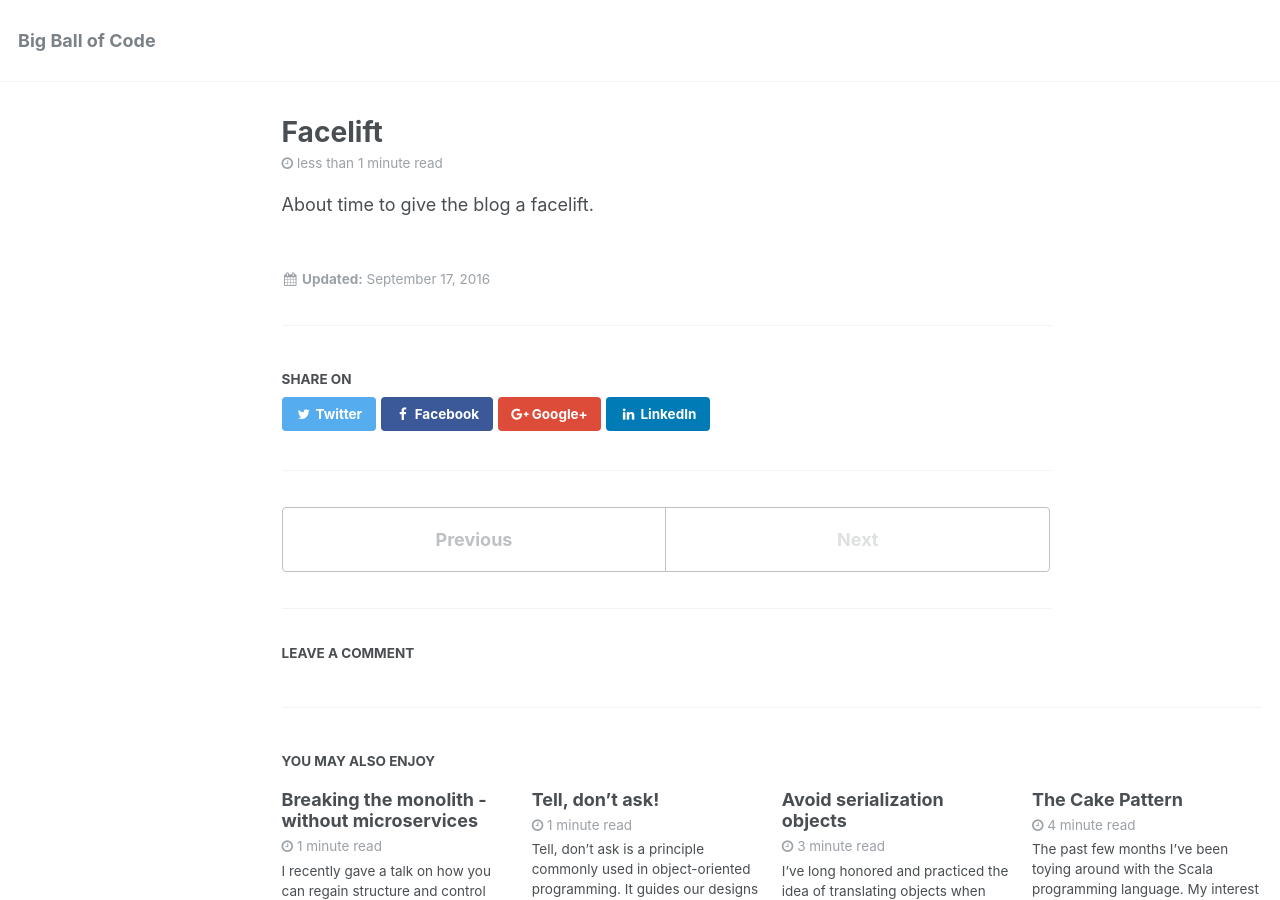
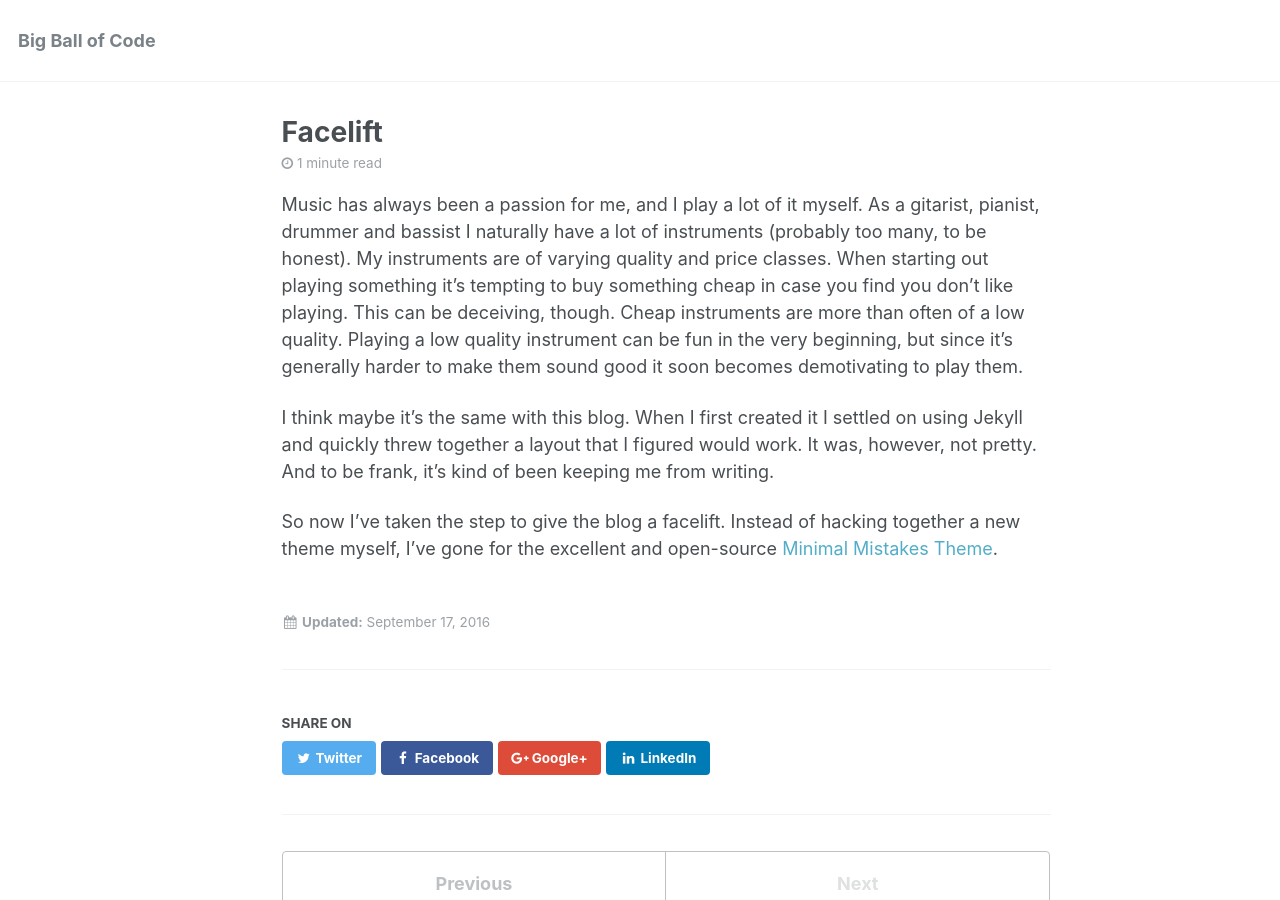
Before and after one commit to tpresthus/tpresthus.github.io, a Jekyll site: the page built from _posts/2016-09-17-facelift.markdown, in a window 1280 px wide and 900 px high. Built offline with Jekyll 4.4.1, drawn with Linux system fonts in a browser that asks for light colours; comment, search, counter and statistics services are not loaded.

Commit message:
Wrote a better Facelift post

```diff
--- a/_posts/2016-09-17-facelift.markdown
+++ b/_posts/2016-09-17-facelift.markdown
@@ -4,4 +4,8 @@ date:   2016-09-17 12:00:00
 categories: blog
 ---
 
-About time to give the blog a facelift.
+Music has always been a passion for me, and I play a lot of it myself. As a gitarist, pianist, drummer and bassist I naturally have a lot of instruments (probably too many, to be honest). My instruments are of varying quality and price classes. When starting out playing something it's tempting to buy something cheap in case you find you don't like playing. This can be deceiving, though. Cheap instruments are more than often of a low quality. Playing a low quality instrument can be fun in the very beginning, but since it's generally harder to make them sound good it soon becomes demotivating to play them.
+
+I think maybe it's the same with this blog. When I first created it I settled on using Jekyll and quickly threw together a layout that I figured would work. It was, however, not pretty. And to be frank, it's kind of been keeping me from writing.
+
+So now I've taken the step to give the blog a facelift. Instead of hacking together a new theme myself, I've gone for the excellent and open-source [Minimal Mistakes Theme](https://mmistakes.github.io/minimal-mistakes/).
```
